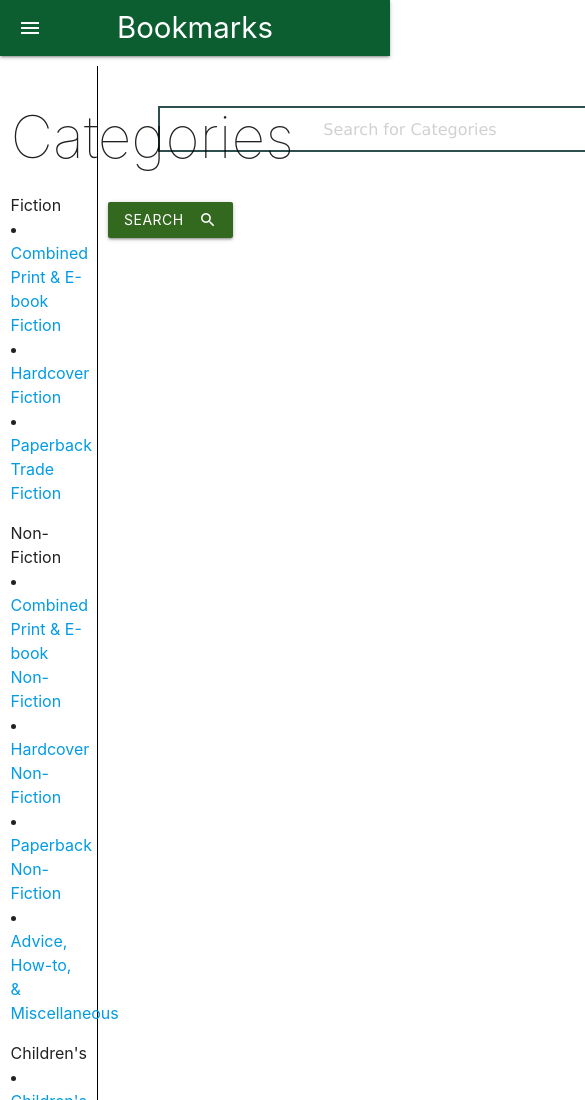
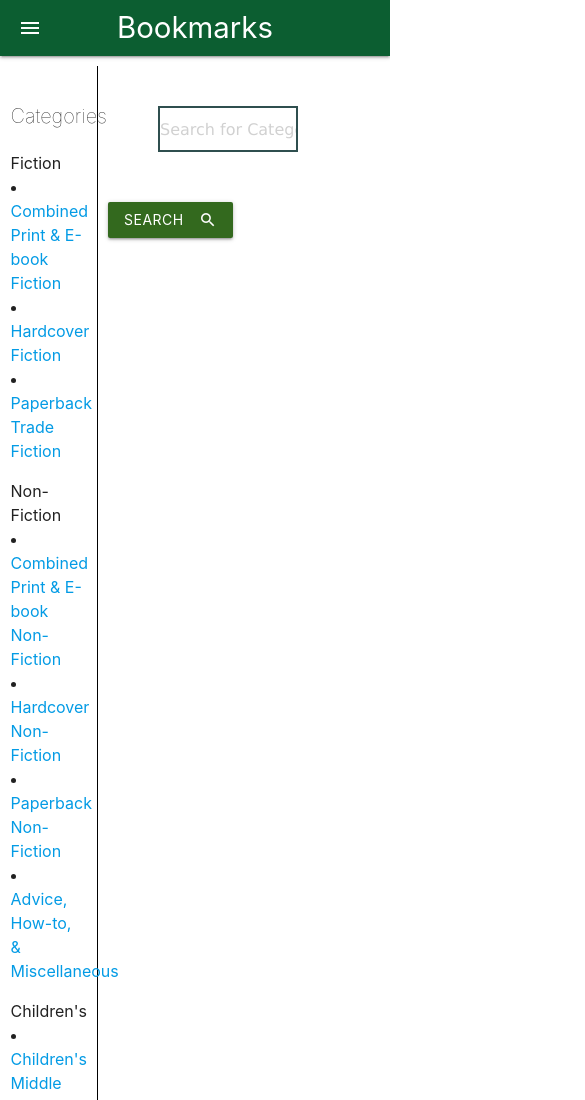
Before and after one commit to JoeZufelt/Bookmarks, a plain HTML site: page categories.html in a window 390 px wide. Shown: the top 1100 px of the page, 585 px wide, since content can reach past the window. Drawn offline with nearby package versions, Linux system fonts and the light colour scheme; no server answers.

Commit message:
added responsiveness to cat. page

```diff
--- a/assets/css/categories.css
+++ b/assets/css/categories.css
@@ -50,3 +50,42 @@ footer{
     text-align: center;
     font-weight: bolder;
 }
+
+@media screen and (max-width:980px) {
+    h1{
+      font-size: 32px;
+    }
+}
+
+@media screen and (max-width:768px) {
+    h1{
+      font-size: 24px;
+    }
+}
+
+@media screen and (max-width:640px) {
+    h1{
+        font-size: 20px;
+    }
+}
+
+@media screen and (max-width:980px) {
+    #search{
+        width: 75%;
+        display: block;
+    }
+}
+
+@media screen and (max-width:768px) {
+    #search{
+      width: 50%;
+      display: block;
+    }
+}
+
+@media screen and (max-width:640px) {
+    #search{
+        width: 50%;
+        display: block;
+    }
+}
```
